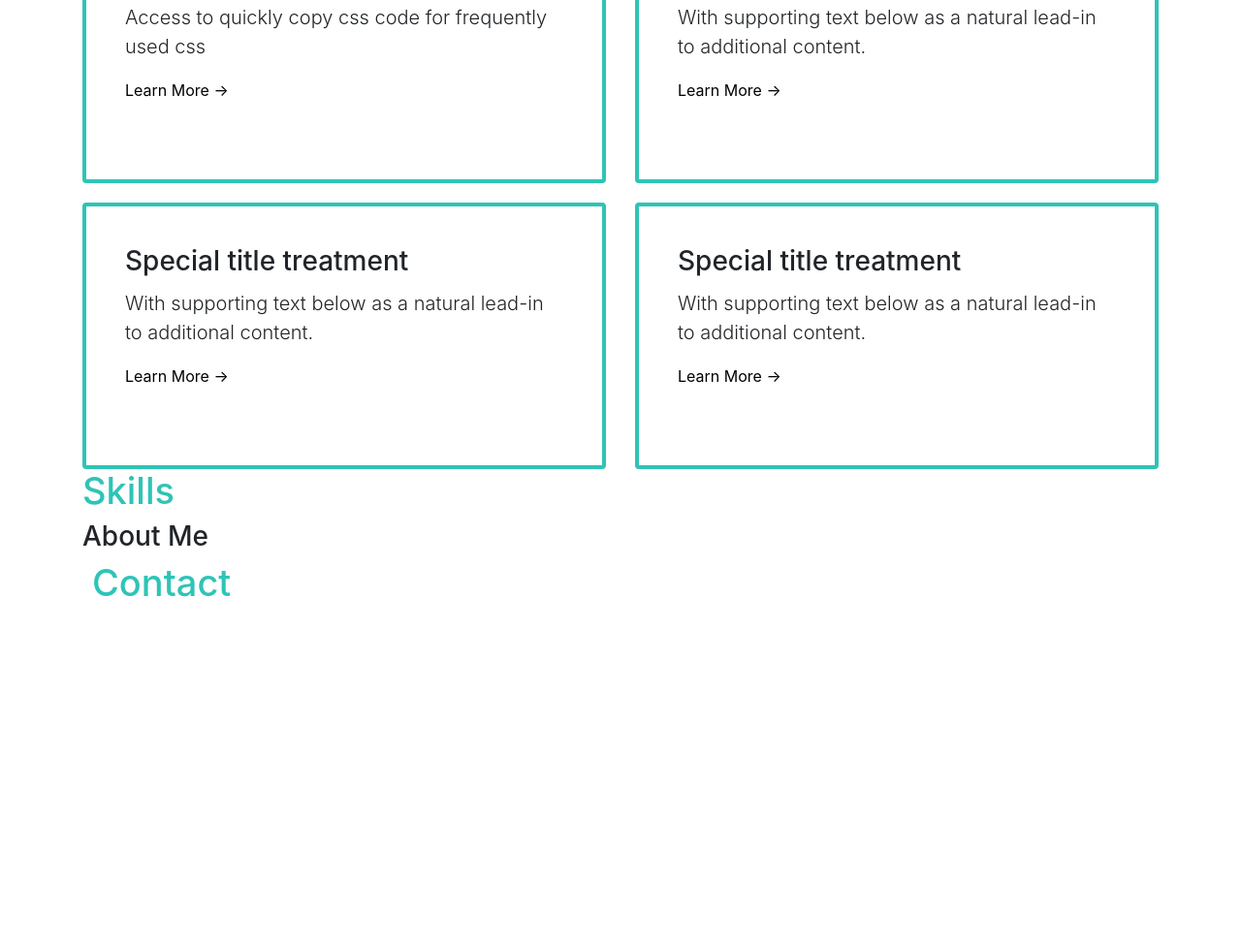
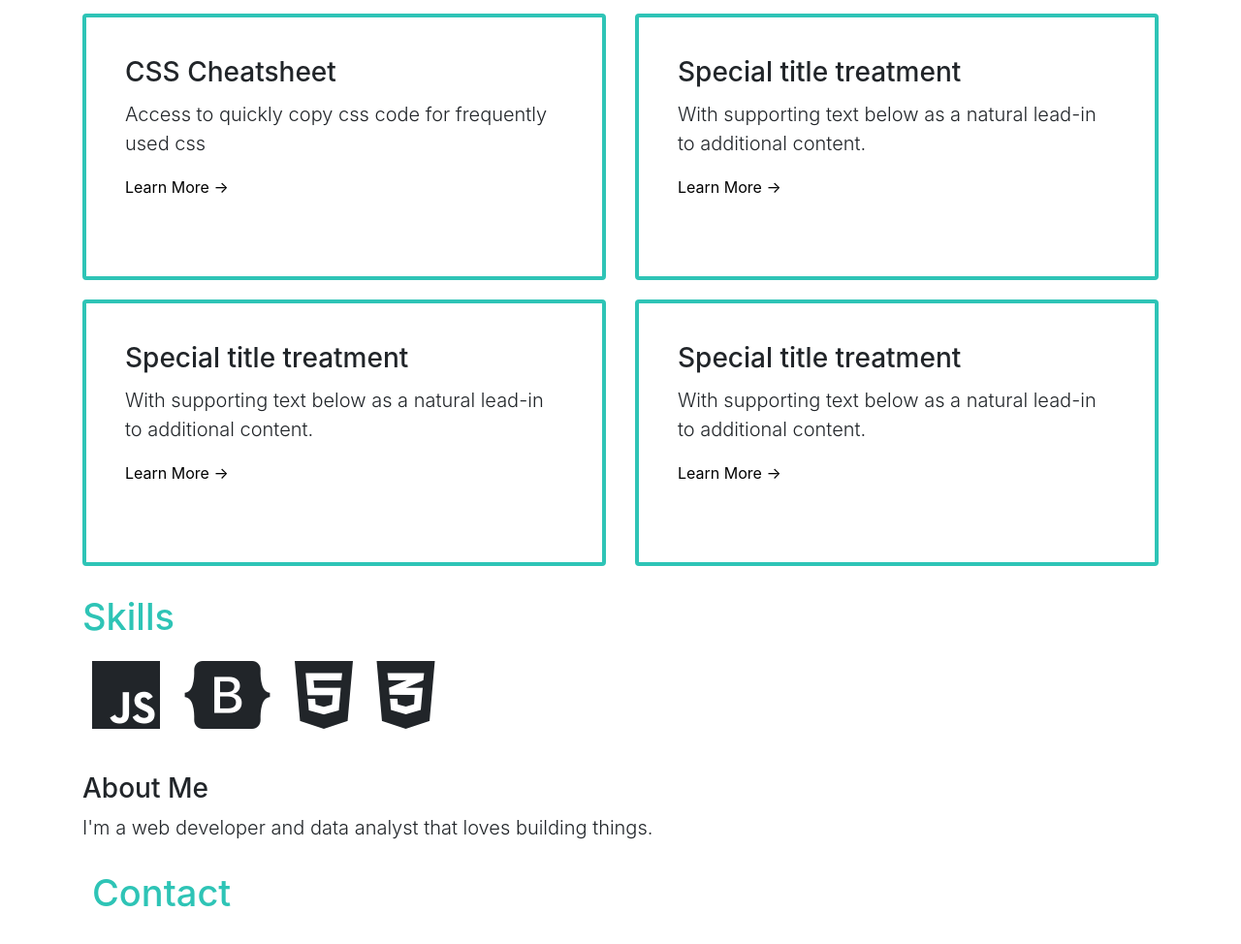
Before and after one commit to nailahmukhtar/Bootstrap-Portfolio, a plain HTML site: page index.html in a window 1280 px wide. Shown: the part 716-1690 px from the top of the page at 97% size. Before the commit the page ends 1348 px from the top, so only its background shows below. Drawn offline with nearby package versions, Linux system fonts and the light colour scheme.

Commit message:
added skills icon badges and about me section blurb

```diff
--- a/css/style.css
+++ b/css/style.css
@@ -1,11 +1,14 @@
 /* Container Border - Helper CSS */
-/* .container {
-    border: green solid 3px !important;
-} */
-/*
+.container {
+    /* border: green solid 3px !important; */
+    margin-top: 30px;
+}
+
 .container-fluid {
-    border: red solid 2px;
-} */
+    /* border: red solid 2px; */
+    margin-top: 10px;
+    margin-bottom: 30px;
+}
 
 /* .row   {
     border: solid red 2px;
@@ -96,6 +99,10 @@ footer .container {
     padding: 0.375rem 0.75rem !important;
 }
 
+i {
+    padding: 10px;
+
+}
 /* #css-cheatsheet {
     background-image: url(../images/css-cheatsheet.png);
     background-size: cover;
--- a/index.html
+++ b/index.html
@@ -88,12 +88,17 @@
         <section class="container-fluid xbg-colour" id="skills">
             <div class="container">
                 <h2>Skills</h2>
-
+                <i class="fa-brands fa-js fa-5x"></i>
+                <i class="fa-brands fa-bootstrap fa-5x"></i>
+                <i class="fa-brands fa-html5 fa-5x"></i>
+                <i class="fa-brands fa-css3-alt fa-5x"></i>
             </div>
             <!-- About -->
             <div class="container" id="about">
                 <h3>About Me</h3>
-
+                <p class="lead">
+                    I'm a web developer and data analyst that loves building things.
+                </p>
 
             </div>
         </section>
@@ -107,5 +112,6 @@
     <script src="https://code.jquery.com/jquery-3.2.1.slim.min.js" integrity="sha384-KJ3o2DKtIkvYIK3UENzmM7KCkRr/rE9/Qpg6aAZGJwFDMVNA/GpGFF93hXpG5KkN" crossorigin="anonymous"></script>
     <script src="https://cdn.jsdelivr.net/npm/popper.js@1.12.9/dist/umd/popper.min.js" integrity="sha384-ApNbgh9B+Y1QKtv3Rn7W3mgPxhU9K/ScQsAP7hUibX39j7fakFPskvXusvfa0b4Q" crossorigin="anonymous"></script>
     <script src="https://cdn.jsdelivr.net/npm/bootstrap@4.0.0/dist/js/bootstrap.min.js" integrity="sha384-JZR6Spejh4U02d8jOt6vLEHfe/JQGiRRSQQxSfFWpi1MquVdAyjUar5+76PVCmYl" crossorigin="anonymous"></script>
+    <script src="https://kit.fontawesome.com/640e686232.js" crossorigin="anonymous"></script>
 </body>
 </html>
```
